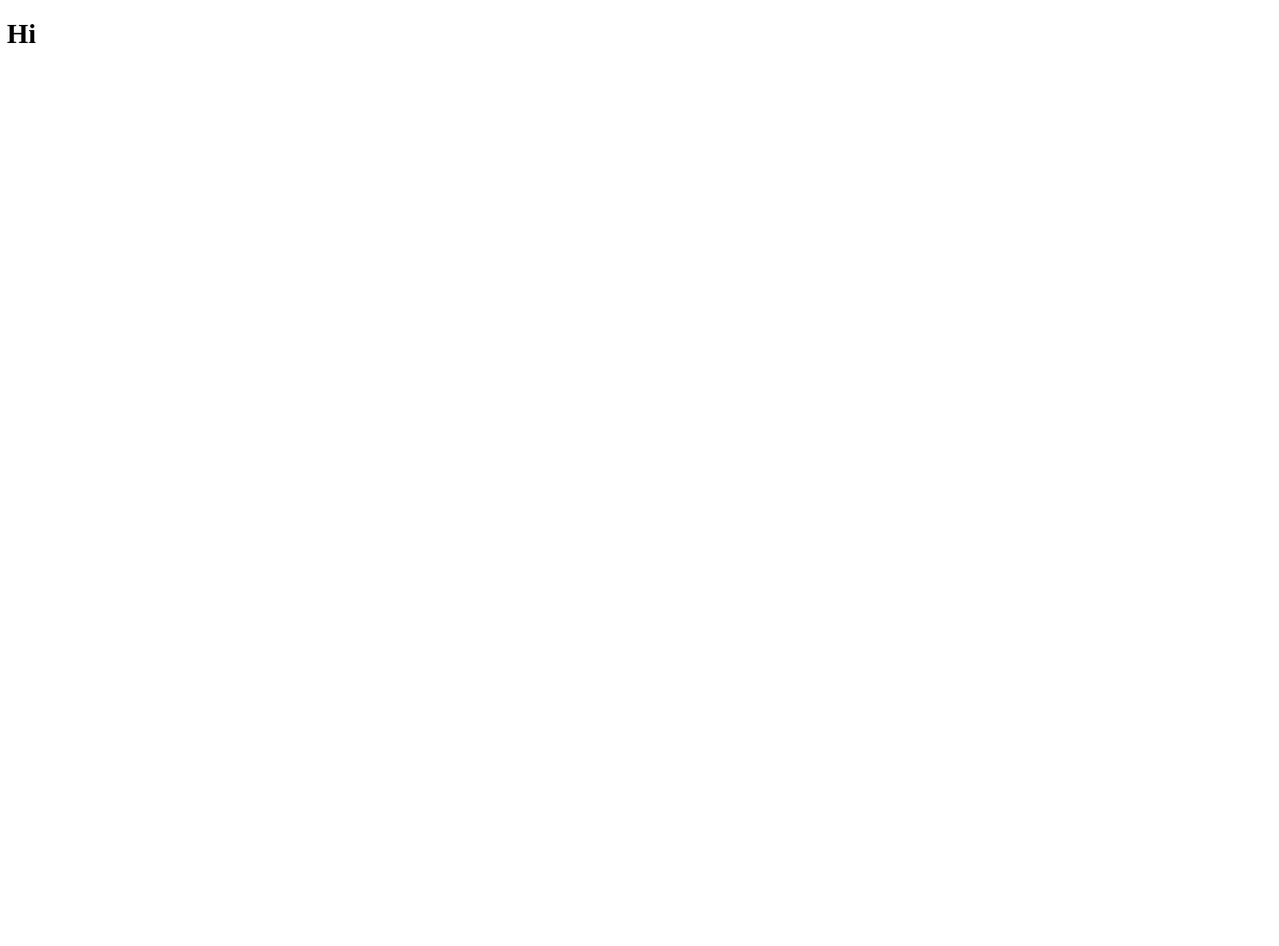
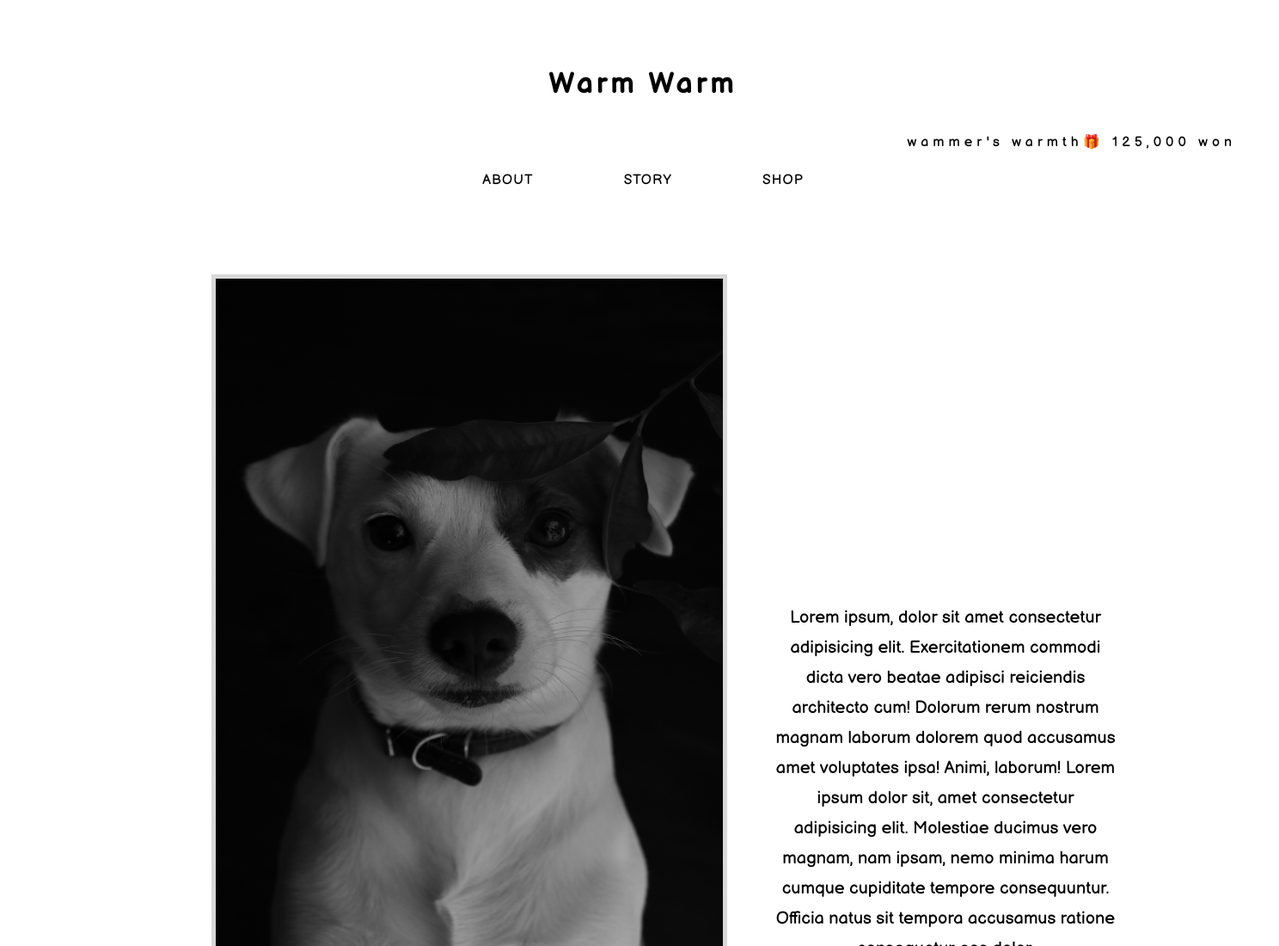
Before and after one commit to well-balanced/warm-warm, a plain HTML site: page index.html in a window 1280 px wide. Shown: the top 1100 px of the page at 86% size, 1488 px wide, since content can reach past the window. Before the commit the page ends 800 px from the top, so only its background shows below. Drawn offline with nearby package versions, Linux system fonts and the light colour scheme.

Commit message:
Make MVP static Website

```diff
--- a/index.html
+++ b/index.html
@@ -3,9 +3,155 @@
 <head>
     <meta charset="UTF-8">
     <meta name="viewport" content="width=device-width, initial-scale=1.0">
+    <link href="https://fonts.googleapis.com/css2?family=Balsamiq+Sans&display=swap" rel="stylesheet">
+    <script
+    src="https://code.jquery.com/jquery-3.5.1.slim.js"
+    integrity="sha256-DrT5NfxfbHvMHux31Lkhxg42LY6of8TaYyK50jnxRnM="
+    crossorigin="anonymous"></script>
     <title>Warm Warm</title>
 </head>
 <body>
-    <h1>Hi</h1>
+    <div class="container">
+        <div id="header">
+            <h1>Warm Warm</h1>
+            <span id="warmth-counter">wammer's warmth🎁 <p id="counter"></p> won</span>
+        </div>
+        <nav>
+            <a href="/">ABOUT</a>
+            <a href="/">STORY</a>
+            <a href="/">SHOP</a>
+        </nav>
+        <section>
+            <article class="photo">
+                <img src="static/images/poor-puppy-1.jpg">
+            </article>
+            <article class="description">
+                    Lorem ipsum, dolor sit amet consectetur adipisicing elit. Exercitationem commodi dicta vero beatae adipisci reiciendis architecto cum! Dolorum rerum nostrum magnam laborum dolorem quod accusamus amet voluptates ipsa! Animi, laborum! Lorem ipsum dolor sit, amet consectetur adipisicing elit. Molestiae ducimus vero magnam, nam ipsam, nemo minima harum cumque cupiditate tempore consequuntur. Officia natus sit tempora accusamus ratione consequatur eos dolor.
+            </article>
+        </section>
+        <section>
+            <article class="description bottom">
+                    Lorem ipsum, dolor sit amet consectetur adipisicing elit. Exercitationem commodi dicta vero beatae adipisci reiciendis architecto cum! Dolorum rerum nostrum magnam laborum dolorem quod accusamus amet voluptates ipsa! Animi, laborum! Lorem ipsum dolor sit, amet consectetur adipisicing elit. Molestiae ducimus vero magnam, nam ipsam, nemo minima harum cumque cupiditate tempore consequuntur. Officia natus sit tempora accusamus ratione consequatur eos dolor.
+            </article>
+            <article class="photo">
+                <img src="static/images/poor-puppy-3.jpg">
+            </article>
+        </section>
+        <footer>
+            © 2020 Copyright: Warm Warm
+        </footer>
+    </div>
 </body>
 </html>
+
+<style>
+    a {
+        color: inherit; /* blue colors for links too */
+        text-decoration: inherit; /* no underline */
+    }
+    .container {
+        width: 1440px;
+        margin: 0px auto;
+        padding: 20px;
+    }
+
+    #header {
+        font-family: 'Balsamiq Sans', cursive;
+        letter-spacing: 5px;
+        font-size: 40;
+        padding: 30px;
+        margin-bottom: 30px;
+        text-align: center;
+    }
+
+    nav {
+        font-family: 'Balsamiq Sans', cursive;
+        letter-spacing: 1px;
+        font-size: 24;
+        margin-bottom: 50px;
+        text-align: center;
+    }
+
+    nav a {
+        padding-left: 50px;
+        padding-right: 50px;
+        text-align: center;
+    }
+    section {
+        text-align: center;
+        margin-bottom: 150px;
+    }
+
+    .photo {
+        width: 600px;
+        height: 800px;
+        margin: 50px;
+        display: inline-block;
+        background-color: #D8D8D8;
+        text-align: center;
+    }
+
+    .photo img {
+        width: 590px;
+        height: 790px;
+        position: relative;
+        top: 50%;
+        bottom: 50%;
+        transform: translate(0, -50%);
+    }
+
+    .description {
+        width: 400px;
+        margin-top: 50px;
+        display: inline-block;
+        font-size: 20px;
+        font-family: 'Balsamiq Sans';
+        line-height: 35px;
+    }
+
+    .bottom {
+        vertical-align: top;
+    }
+
+    footer {
+        clear: both;
+        text-align: center;
+    }
+
+    #counter {
+        display: inline-block;
+    }
+
+    #warmth-counter {
+        float: right;
+    }
+
+</style>
+
+<script>
+    function numberCounter(target_frame, target_number) {
+    this.count = 0; this.diff = 0;
+    this.target_count = parseInt(target_number);
+    this.target_frame = document.getElementById(target_frame);
+    this.timer = null;
+    this.counter();
+};
+numberCounter.prototype.counter = function() {
+    var self = this;
+    this.diff = this.target_count - this.count;
+
+    if(this.diff > 0) {
+        self.count += Math.ceil(this.diff / 5);
+    }
+
+    this.target_frame.innerHTML = this.count.toString().replace(/\B(?=(\d{3})+(?!\d))/g, ',');
+
+    if(this.count < this.target_count) {
+        this.timer = setTimeout(function() { self.counter(); }, 50);
+    } else {
+        clearTimeout(this.timer);
+    }
+};
+
+new numberCounter("counter", 125000);
+</script>
```
Also changed, not shown: static/images/poor-puppy-1.jpg (added), static/images/poor-puppy-3.jpg (added), 1 other file.
